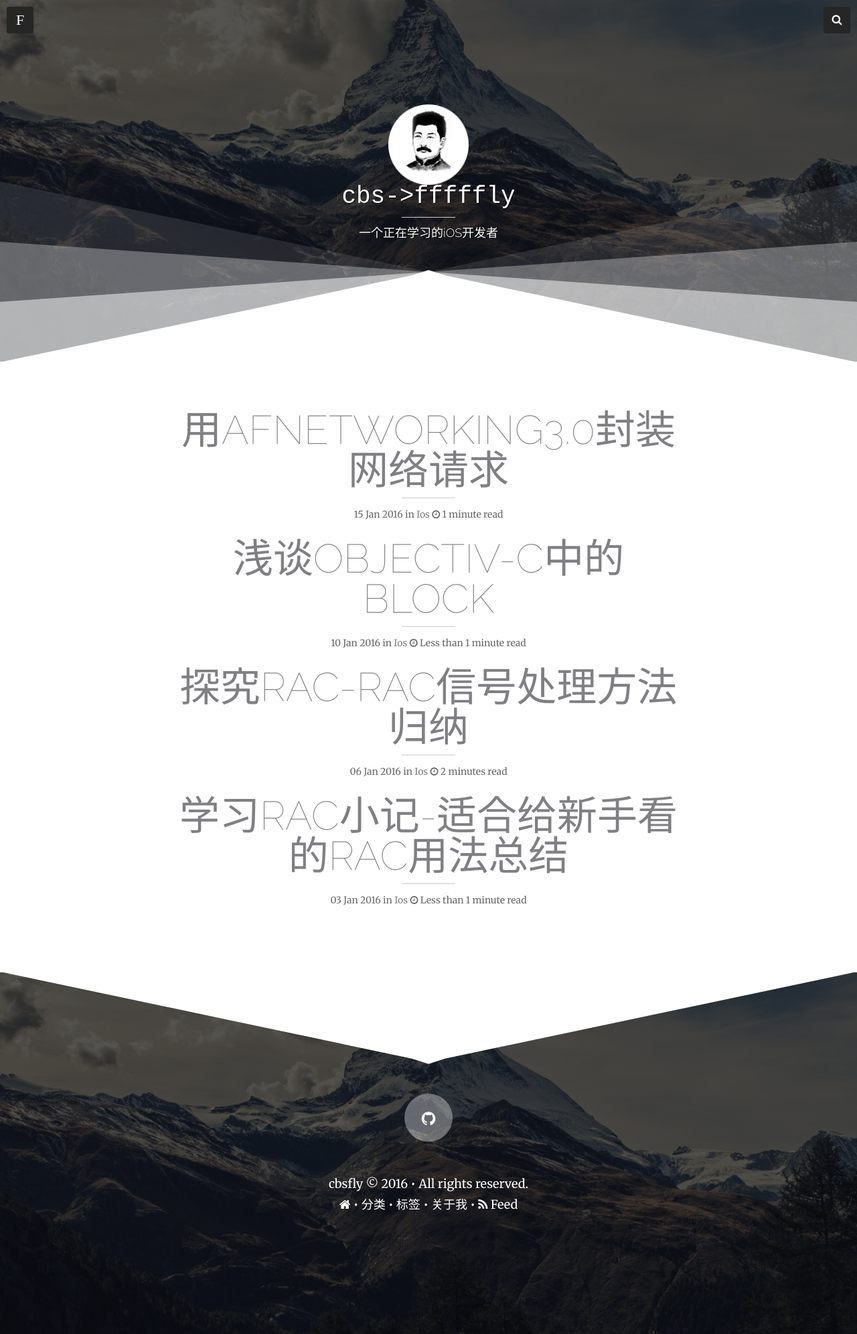
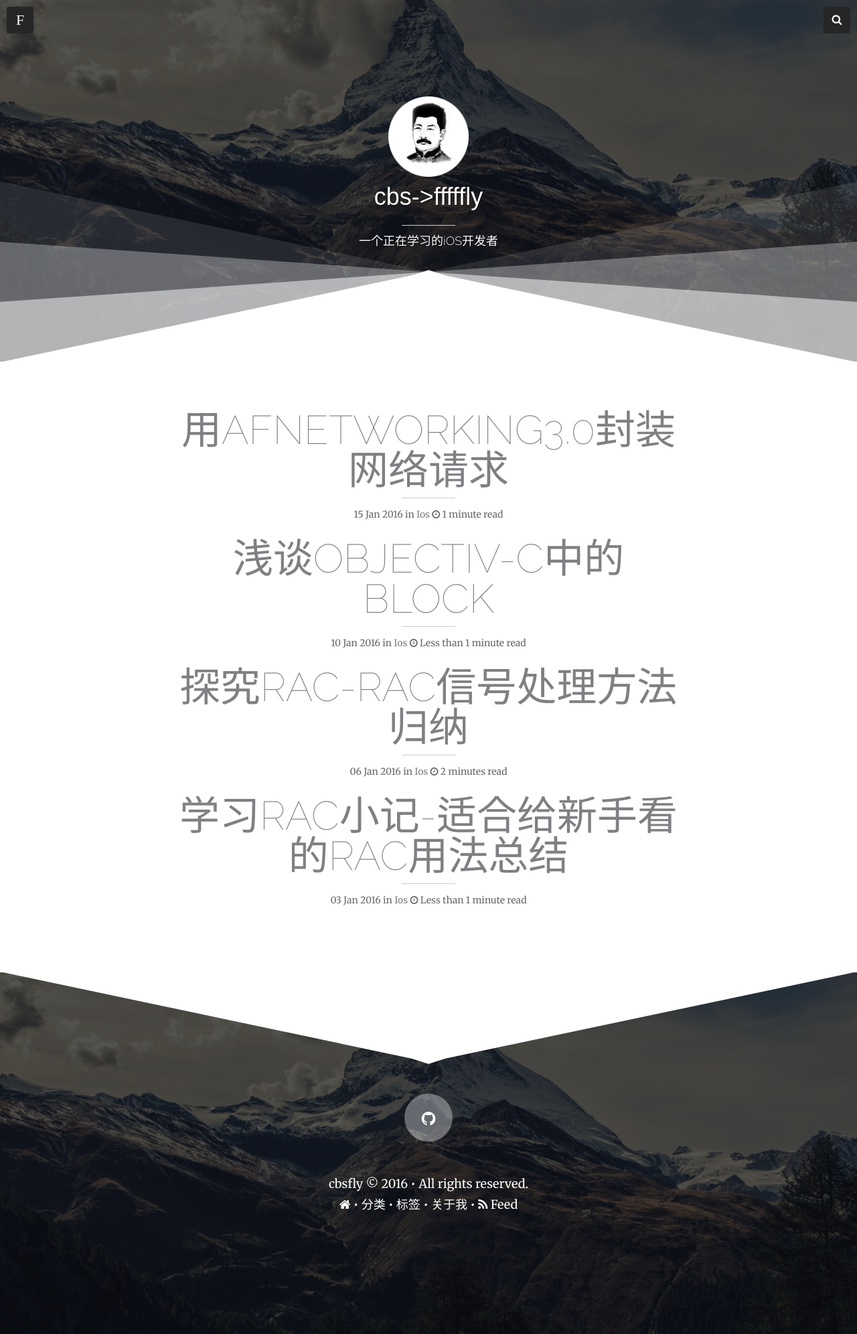
Before and after one commit to cbsfly/cbsfly.github.io, a Jekyll site: the page built from index.html, in a window 1280 px wide. Shown: the whole page at 67% size. Built offline with Jekyll 4.4.1, drawn with Linux system fonts in a browser that asks for light colours; nearby versions of some CDN libraries; the list of posts is cut into pages by our own code; comment, search, counter and statistics services are not loaded.

Commit message:
找到字体位置

```diff
--- a/assets/css/style.css
+++ b/assets/css/style.css
@@ -472,8 +472,8 @@ html {
 /* - Blog title and description - */
 .blog-title {
   font-size: 36px;
-  line-height: 36px;
-  font-family: Monospace;
+  line-height: 60px;
+  font-family: Fantasy;
   /*text-transform: uppercase;*/
   margin-bottom: 12px;
 }
```
